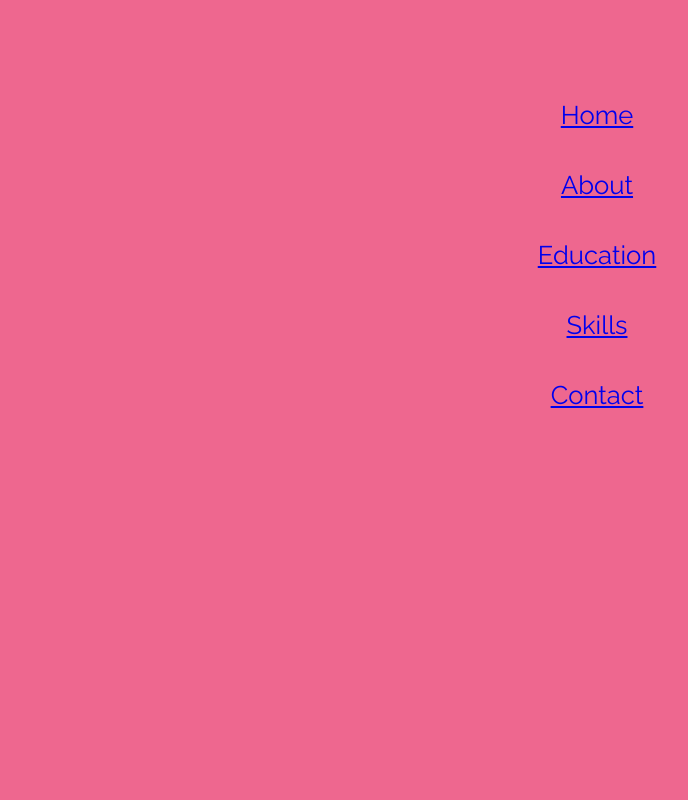
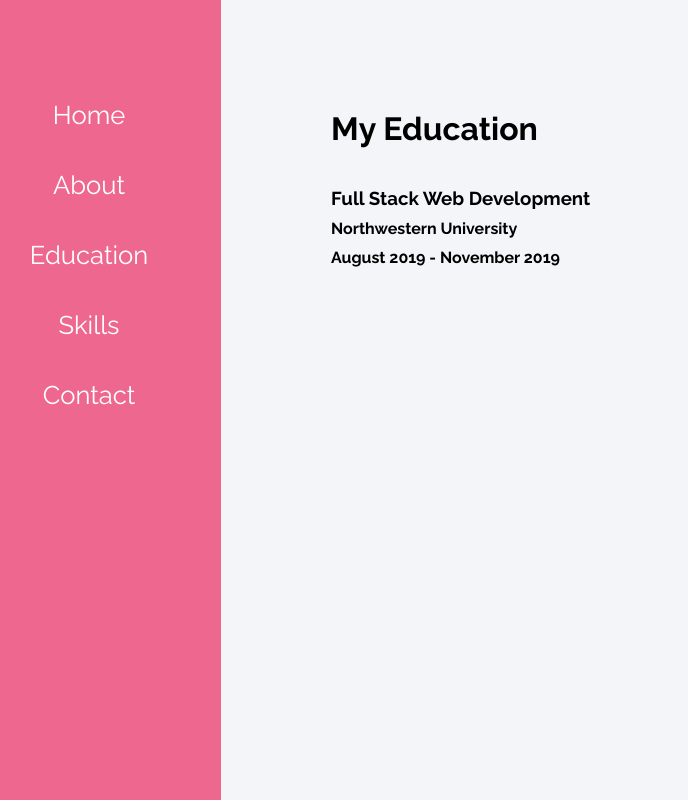
Before and after one commit to vnunez0914/react-portfolio, a React (Create React App) app: page /education in a window 1280 px wide. Shown: the whole page, without its empty margins (43-731 px from the left). Built offline with nearby package versions, Linux system fonts and the light colour scheme.

Commit message:
fixed NavBar error where links would not bold on click

```diff
--- a/src/App.css
+++ b/src/App.css
@@ -17,7 +17,7 @@ body{
   font-family: 'Raleway';
 }
 
-.App{
+.App {
   display: flex;
   width: 100vw;
   min-height: 100vh;
@@ -25,10 +25,30 @@ body{
 
 /* .condiv class is for the right side content container */
 
-.condiv{
+.condiv {
   padding: 100px;
   background-color: #f4f5f9;
   flex:var(--condiv-flex);
+}
+
+/* Home CSS */
+.home {
+  display: flex;
+  justify-content: center;
+  flex-direction: column;
+  align-items: center;
+}
+
+.profilepic {
+  border-radius: 50%;
+  width: 200px;
+  margin: 30px;
+}
+
+.typingeffect {
+  font-size: var(--typing-font);
+  margin-bottom: 30px;
+
 }
 
 /* NavBar style */
@@ -52,6 +72,10 @@ nav ul li{
   margin: 40px;
 }
 
+a {
+  text-decoration: none;
+  color: white;
+}
 
 /* whichever NavItem is clicked it will be styled bold */
 .active{
@@ -91,3 +115,17 @@ p {
 h1, h2, h3, h4, p {
   margin: 10px;
 }
+
+/* WideCard component CSS */
+
+.widecard {
+  border: 0px solid #9a9b9c;
+  display: flex;
+  margin: 30px 0px 30px 0px;
+}
+
+.widecard hover {
+  color: #1b1d20;
+  background-color: #ffffff;
+  box-shadow: 0 10px 20px rgba(0,0,0,0.19), 0 6px 6px rgba(0,0,0,0.23)
+}
--- a/src/App.js
+++ b/src/App.js
@@ -5,6 +5,7 @@ import {BrowserRouter as Router, Route} from "react-router-dom";
 import NavBar from './Components/NavBar';
 import Home from './contents/Home'
 import About from './contents/About'
+import Education from './contents/Education'
 
 
 function App() {
@@ -26,6 +27,13 @@ function App() {
           <About />
 
         </Route>
+        {/* Route for Education.js contents */}
+
+        <Route path="/education">
+
+          <Education />
+
+        </Route>
 
 
       </div>
--- a/src/Components/Navbar.js
+++ b/src/Components/Navbar.js
@@ -4,25 +4,30 @@ import NavItem from "./NavItem";
 
 
 class Navbar extends Component {
+
   constructor(props) {
     super(props);
+
     this.state = {
-      NavItemActive: ""
+      NavItemActive: ''
     };
   }
   // activeitem() will be sent to NavItem component and wiil be called whenever NavItem "activec" is clicked
-  activeitem = x => {
+  activeitem = (x) => {
+
     if (this.state.NavItemActive.length > 0) {
-      document
-        .getElementById(this.state.NavItemActive)
-        .classList.remove("active");
+      document.getElementById(this.state.NavItemActive).classList.remove('active');
     }
-    this.setState({ NavItemId: x }, () => {
-      document.getElementById(this.state.NavItemActive).classList.add("active");
+    this.setState({ NavItemActive: x }, () => { document.getElementById(this.state.NavItemActive).classList.add('active');
+
     });
+
   };
+
   render() {
+
     return (
+
       <nav>
         {/* NavItem holds two props (item and tolink). "item" holds the nav name and "tolink" prop holds the nav route */}
         <ul>
@@ -32,6 +37,7 @@ class Navbar extends Component {
           <NavItem item="Skills" tolink="/skills" activec={this.activeitem} ></NavItem>
           <NavItem item="Contact" tolink="/contact" activec={this.activeitem} ></NavItem>
         </ul>
+
       </nav>
     );
   }
--- a/src/Components/Social.js
+++ b/src/Components/Social.js
@@ -6,8 +6,8 @@ class Social extends Component {
         return (
             <div className="social">
 
-                <a href ="https://github.com/vnunez0914" target="_blank"><i class="fab fa-github"></i></a>
-                <a href ="https://www.linkedin.com/in/victor-x-nunez/" target="_blank"><i class="fab fa-linkedin-in"></i></a>
+                <a href ="https://github.com/vnunez0914" target="_blank"><i className="fab fa-github"></i></a>
+                <a href ="https://www.linkedin.com/in/victor-x-nunez/" target="_blank"><i className="fab fa-linkedin-in"></i></a>
 
             </div>
         )
--- a/src/contents/Education.js
+++ b/src/contents/Education.js
@@ -0,0 +1,19 @@
+import React, { Component } from "react";
+import WideCard from "../Components/WideCard"
+
+class Education extends Component {
+
+  render() {
+
+    return (
+
+      <div className="condiv">
+        <h1 className="subtopic">My Education</h1>
+        <WideCard title="Full Stack Web Development " where="Northwestern University" from="August 2019" to="November 2019" />
+
+      </div>
+    );
+  }
+}
+
+export default Education
```
